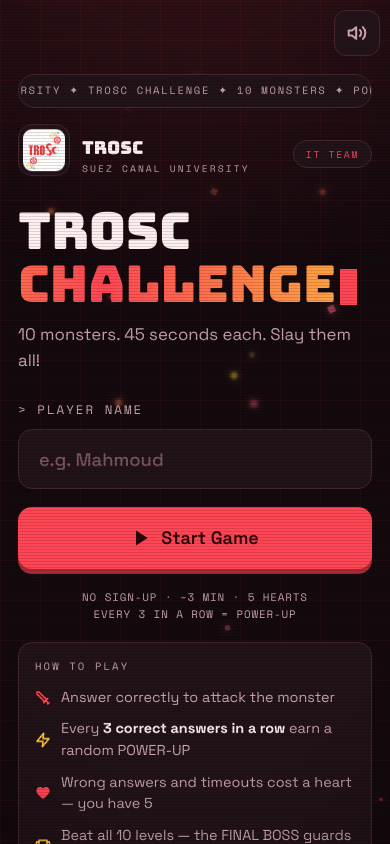
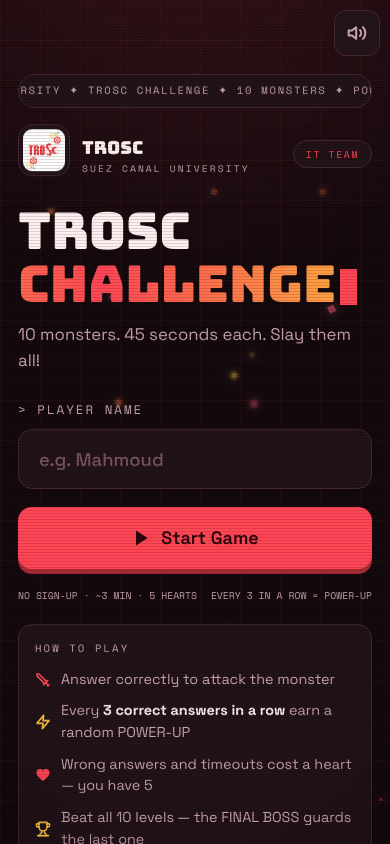
Before and after one commit to Basem3sam/trosc-it-challenge, a Next.js app: page / in a window 390 px wide. Shown: the top 844 px of the page. Built offline with nearby package versions, Linux system fonts and the light colour scheme.

Commit message:
style: refactor welcome message layout for better responsiveness and readability

```diff
--- a/components/WelcomeScreen.jsx
+++ b/components/WelcomeScreen.jsx
@@ -132,18 +132,9 @@
         </button>
       </form>
 
-      <p className="mt-5 text-center font-mono text-[0.68rem] tracking-[0.08em] text-dust sm:text-[0.7rem]">
-        <span className="sm:hidden">
-          NO SIGN-UP · ~3 MIN · {HEARTS_MAX} HEARTS
-        </span>
-        <br className="sm:hidden" />
-        <span className="sm:hidden">
-          EVERY {POWERUP_EVERY} IN A ROW = POWER-UP
-        </span>
-        <span className="hidden sm:inline">
-          NO SIGN-UP · ~3 MIN · {HEARTS_MAX} HEARTS · EVERY {POWERUP_EVERY} IN A
-          ROW = POWER-UP
-        </span>
+      <p className="mt-5 flex flex-nowrap items-baseline justify-between gap-2 whitespace-nowrap font-mono text-[clamp(0.5rem,2.5vw,0.72rem)] text-dust">
+        <span>NO SIGN-UP · ~3 MIN · {HEARTS_MAX} HEARTS</span>
+        <span>EVERY {POWERUP_EVERY} IN A ROW = POWER-UP</span>
       </p>
 
       {best !== null && (
```
